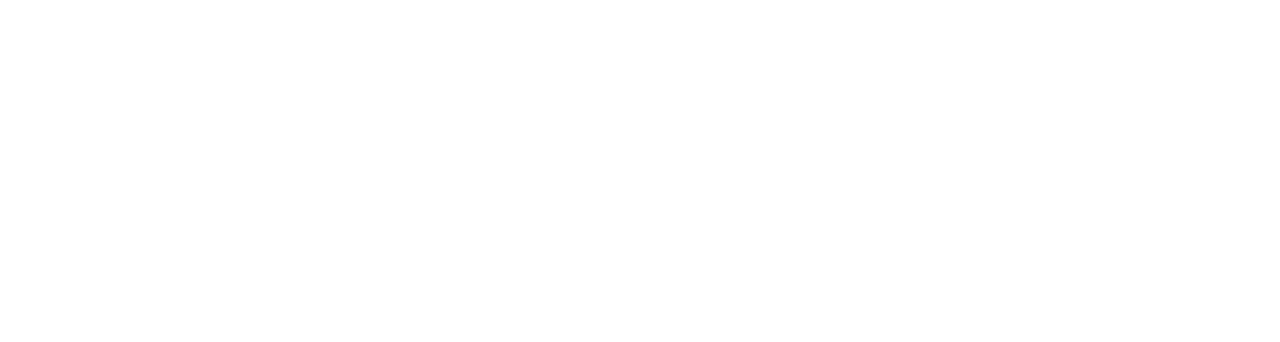
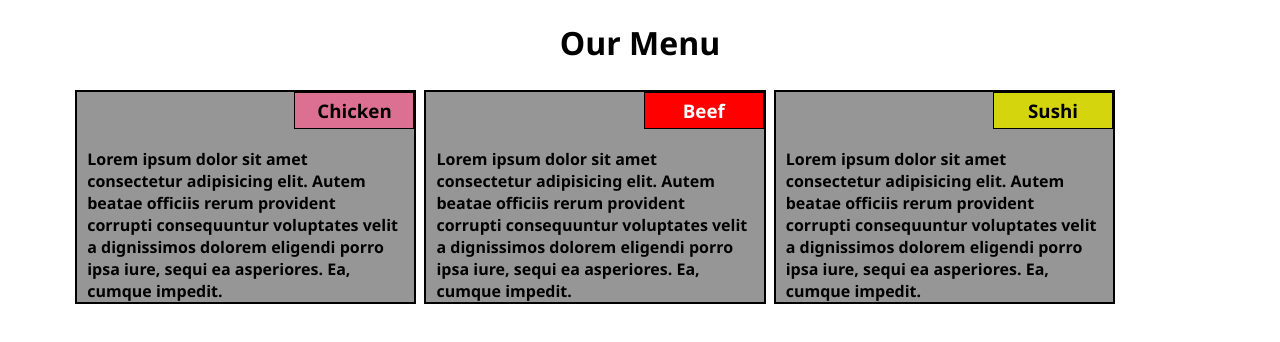
Before and after one commit to Thihenriquesilva/module2-solution, a plain HTML site: page index.html in a window 1280 px wide. Drawn offline with Linux system fonts and the light colour scheme.

Commit message:
Finalizado

```diff
--- a/css/style.css
+++ b/css/style.css
@@ -0,0 +1,89 @@
+*{
+    /* padding: 0;
+    margin: 0; */
+    box-sizing: border-box;
+    font-family: 'Segoe UI', Tahoma, Geneva, Verdana, sans-serif;
+    font-weight: 600;
+}
+
+h1{
+    text-align: center;
+}
+
+.container{
+    margin: auto;
+    width: 90%;
+}
+
+.card{
+    float: left;
+    /* height: 200px; */
+    width: 30%;
+    border: 2px solid black;
+    /* padding: 10px; */
+    margin: 4px;
+    background-color: rgb(151, 150, 150);
+    position: relative;
+}
+
+.card h3{
+    position: relative;
+    float: right;
+    top: 0;
+    right: 0;
+    margin-top: 0;
+    padding: 5px;
+    width: 120px;
+    text-align: center;
+    border: 1px solid black;
+}
+
+.card p{
+    clear: right;
+    margin: 0;
+    padding: 0 10px;
+}
+
+.card:nth-child(1) h3{
+    background-color: palevioletred;
+}
+
+.card:nth-child(2) h3{
+    background-color: red;
+    color: white;
+}
+
+.card:nth-child(3) h3{
+    background-color: #d5d50e;
+}
+
+/*Media Queries*/
+
+/* Tablet - Version */
+@media (min-width: 768px) and (max-width: 991px){
+    .container{
+        width: 100%;
+    }
+    .card:nth-child(1), .card:nth-child(2){
+        width: 45%;
+    }
+
+    .card:nth-child(2){
+        right: -4px;
+        margin-left: 8%;
+    }
+
+    .card:nth-child(3){
+        width: auto;
+    }
+}
+
+/* Mobile - Version */
+@media (max-width: 767px){
+    .container{
+        width: 100%;
+    }
+    .card{
+        width: 100%;
+    }
+}
--- a/index.html
+++ b/index.html
@@ -9,14 +9,20 @@
 
 </head>
 <body>
-    <div>
-        <section>
+    <h1>Our Menu</h1>
+    <div class="container">
+        <section class="card">
+            <h3>Chicken</h3>
+            <p>Lorem ipsum dolor sit amet consectetur adipisicing elit. Autem beatae officiis rerum provident corrupti consequuntur voluptates velit a dignissimos dolorem eligendi porro ipsa iure, sequi ea asperiores. Ea, cumque impedit.</p>
+        </section>
+        <section class="card">
+            <h3>Beef</h3>
+            <p>Lorem ipsum dolor sit amet consectetur adipisicing elit. Autem beatae officiis rerum provident corrupti consequuntur voluptates velit a dignissimos dolorem eligendi porro ipsa iure, sequi ea asperiores. Ea, cumque impedit.</p>
 
         </section>
-        <section>
-
-        </section>
-        <section>
+        <section class="card">
+            <h3>Sushi</h3>
+            <p>Lorem ipsum dolor sit amet consectetur adipisicing elit. Autem beatae officiis rerum provident corrupti consequuntur voluptates velit a dignissimos dolorem eligendi porro ipsa iure, sequi ea asperiores. Ea, cumque impedit.</p>
 
         </section>
     </div>
```
